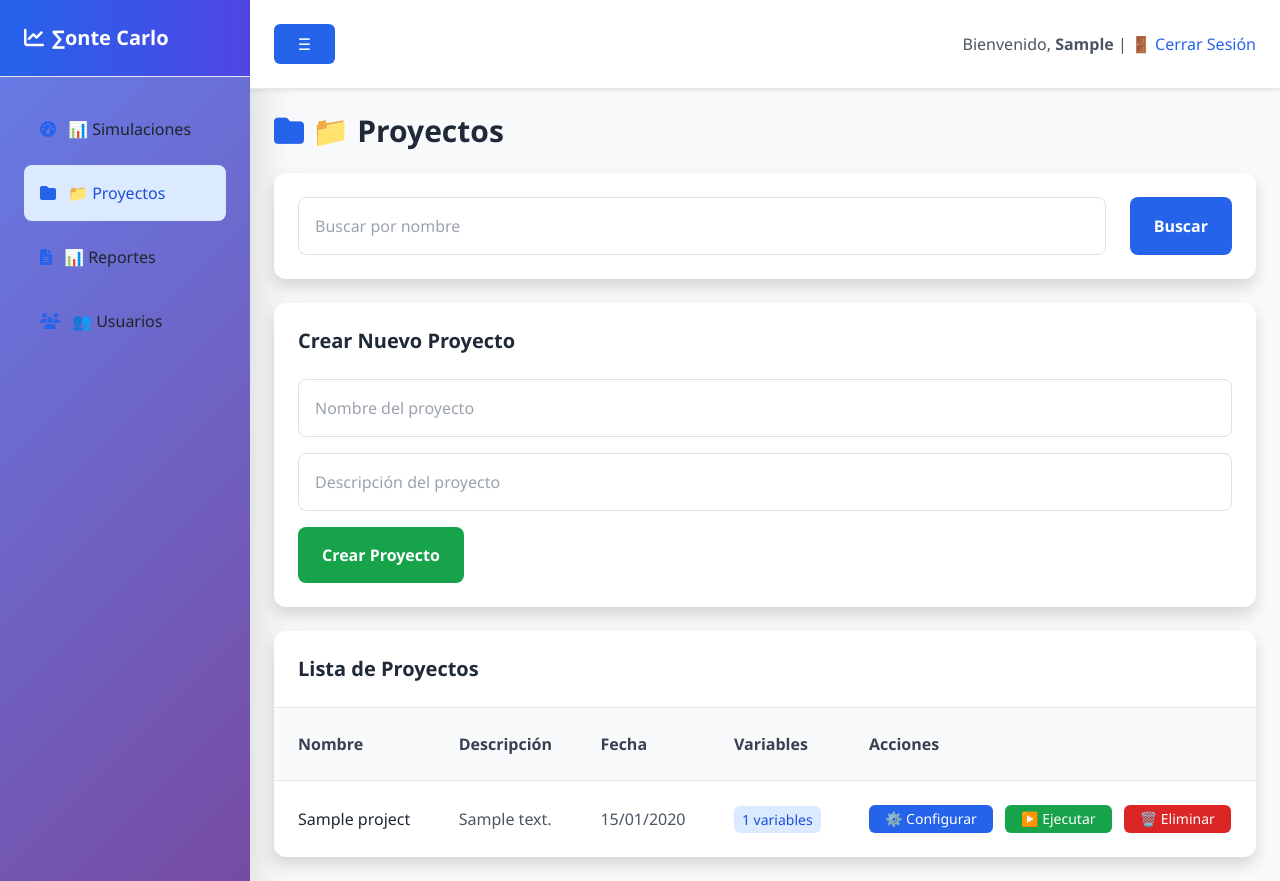
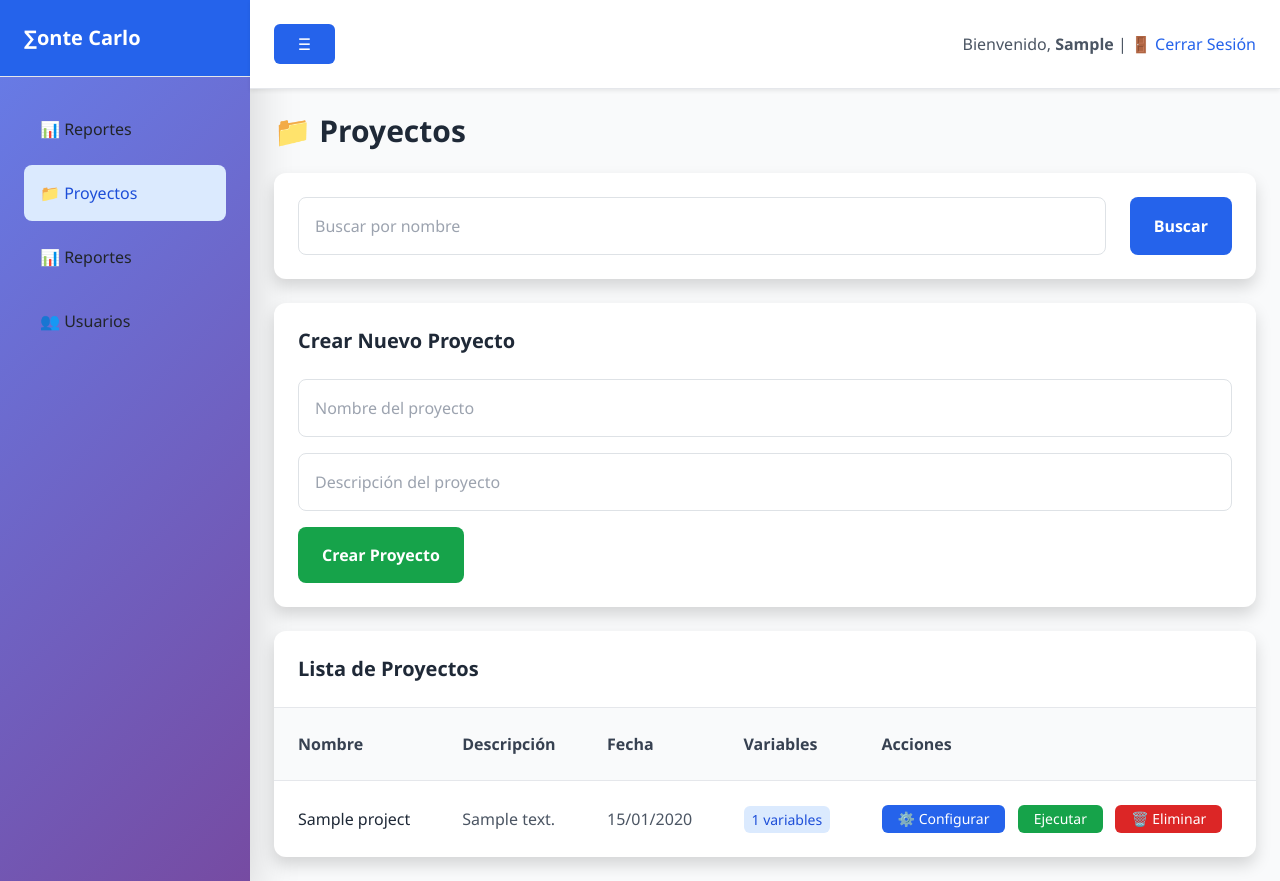
Before and after one commit to carl402/nuevo, a Flask app: page /projects in a window 1280 px wide. Run offline with Flask 3, Linux system fonts and the light colour scheme; a user stored in the database is signed in; tables that the repository leaves empty hold one stand-in row (values such as "Sample post"); some libraries are stand-ins or nearby versions.

Commit message:
Fix: Corregir PDF y remover gradientes/iconos innecesarios

```diff
--- a/app.py
+++ b/app.py
@@ -221,8 +221,7 @@ def create_app():
         r = Report.query.get_or_404(report_id)
         html = render_template("report_pdf.html", report=r)
         try:
-            html_doc = HTML(string=html)
-            pdf_file = html_doc.write_pdf()
+            pdf_file = HTML(string=html, base_url=request.url_root).write_pdf()
             return send_file(io.BytesIO(pdf_file), mimetype="application/pdf", as_attachment=True, download_name=f"report_{r.id}.pdf")
         except Exception as e:
             flash(f"Error generando PDF: {e}", "danger")
--- a/templates/base.html
+++ b/templates/base.html
@@ -13,23 +13,23 @@
     <div class="flex h-screen">
       <!-- Sidebar -->
       <div class="w-64 bg-white shadow-lg" id="sidebar-wrapper">
-        <div class="p-6 border-b bg-gradient-to-r from-blue-600 to-indigo-600">
+        <div class="p-6 border-b bg-blue-600">
           <h1 class="text-xl font-bold text-white">
-            <i class="fas fa-chart-line mr-2"></i>∑onte Carlo
+            ∑onte Carlo
           </h1>
         </div>
         <nav class="p-4 space-y-2">
           <a href="{{ url_for('simulaciones') }}" class="w-full text-left p-3 rounded-lg hover:bg-gray-100 flex items-center">
-            <i class="fas fa-tachometer-alt mr-3 text-blue-600"></i>📊 Simulaciones
+            📊 Reportes
           </a>
           <a href="{{ url_for('projects_list') }}" class="w-full text-left p-3 rounded-lg hover:bg-gray-100 flex items-center bg-blue-100 text-blue-700">
-            <i class="fas fa-folder mr-3 text-blue-600"></i>📁 Proyectos
+            📁 Proyectos
           </a>
           <a href="{{ url_for('reports_list') }}" class="w-full text-left p-3 rounded-lg hover:bg-gray-100 flex items-center">
-            <i class="fas fa-file-alt mr-3 text-blue-600"></i>📊 Reportes
+            📊 Reportes
           </a>
           <a href="{{ url_for('users_list') }}" class="w-full text-left p-3 rounded-lg hover:bg-gray-100 flex items-center">
-            <i class="fas fa-users mr-3 text-blue-600"></i>👥 Usuarios
+            👥 Usuarios
           </a>
         </nav>
       </div>
--- a/templates/projects.html
+++ b/templates/projects.html
@@ -3,7 +3,7 @@
 {% block content %}
 <div class="flex justify-between items-center mb-6">
   <h1 class="text-3xl font-bold text-gray-800">
-    <i class="fas fa-folder mr-2 text-blue-600"></i>📁 Proyectos
+    📁 Proyectos
   </h1>
 </div>
 
@@ -57,7 +57,7 @@
             <form method="post" action="{{ url_for('project_simulate', project_id=p.id) }}" style="display:inline">
               <input type="hidden" name="iterations" value="1000">
               <button class="bg-green-600 text-white px-3 py-1 rounded text-sm hover:bg-green-700">
-                ▶️ Ejecutar
+                Ejecutar
               </button>
             </form>
             <form method="post" action="{{ url_for('projects_delete', project_id=p.id) }}" style="display:inline" onsubmit="return confirm('¿Eliminar proyecto?')">
@@ -99,7 +99,7 @@
 
       <!-- Agregar Variable -->
       <div class="bg-white border rounded-xl p-4">
-        <h3 class="text-lg font-semibold mb-4 text-gray-800">➕ Agregar Variable</h3>
+        <h3 class="text-lg font-semibold mb-4 text-gray-800">Agregar Variable</h3>
         <form id="varForm{{ p.id }}" onsubmit="addVariable(event, '{{ p.id }}'); return false;" class="space-y-4">
           <div class="grid grid-cols-2 gap-4">
             <input name="var_name" placeholder="Nombre de la variable" class="w-full p-3 border rounded-lg focus:ring-2 focus:ring-blue-500" required>
@@ -114,14 +114,14 @@
             <input name="std" placeholder="Desv. Est." class="w-full p-3 border rounded-lg focus:ring-2 focus:ring-blue-500" value="15">
           </div>
           <button type="submit" class="bg-green-600 text-white px-6 py-3 rounded-lg hover:bg-green-700 font-semibold">
-            ➕ Agregar Variable
+            Agregar Variable
           </button>
         </form>
       </div>
 
       <!-- Ejecutar Simulación -->
-      <div class="bg-gradient-to-r from-purple-50 to-blue-50 border border-purple-200 rounded-xl p-4">
-        <h3 class="text-lg font-semibold mb-4 text-gray-800">▶️ Ejecutar Simulación</h3>
+      <div class="bg-purple-50 border border-purple-200 rounded-xl p-4">
+        <h3 class="text-lg font-semibold mb-4 text-gray-800">Ejecutar Simulación</h3>
         <form method="post" action="{{ url_for('project_simulate', project_id=p.id) }}" class="space-y-4">
           <div class="grid grid-cols-2 gap-4">
             <input name="iterations" placeholder="Número de iteraciones" class="w-full p-3 border rounded-lg focus:ring-2 focus:ring-purple-500" value="1000">
@@ -129,7 +129,7 @@
           </div>
           <div class="flex gap-4">
             <button class="bg-purple-600 text-white px-6 py-3 rounded-lg hover:bg-purple-700 font-semibold flex-1">
-              ▶️ Ejecutar Simulación
+              Ejecutar Simulación
             </button>
             <button type="button" onclick="closeModal('configModal{{ p.id }}')" class="bg-gray-600 text-white px-6 py-3 rounded-lg hover:bg-gray-700">
               Cerrar
```
